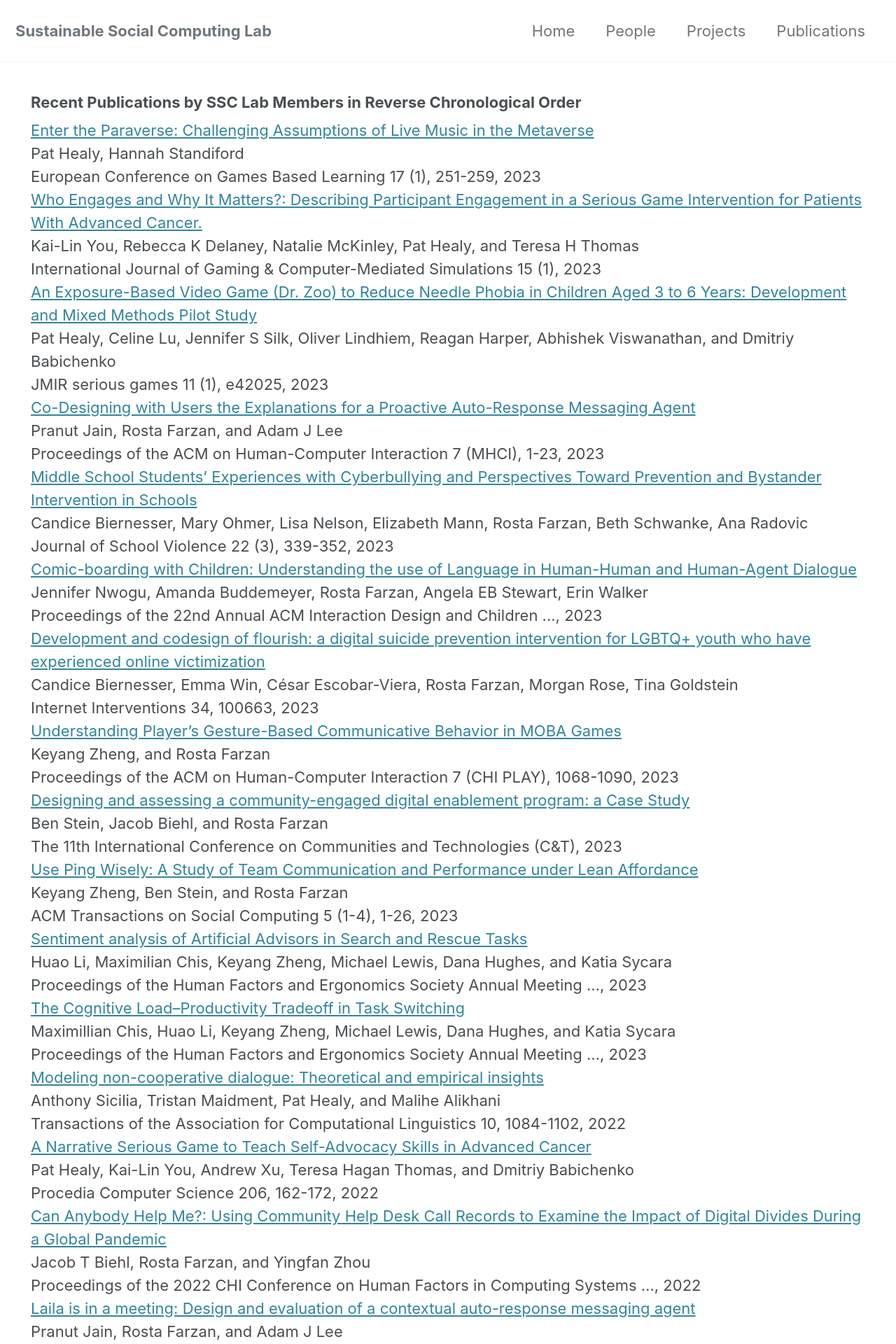
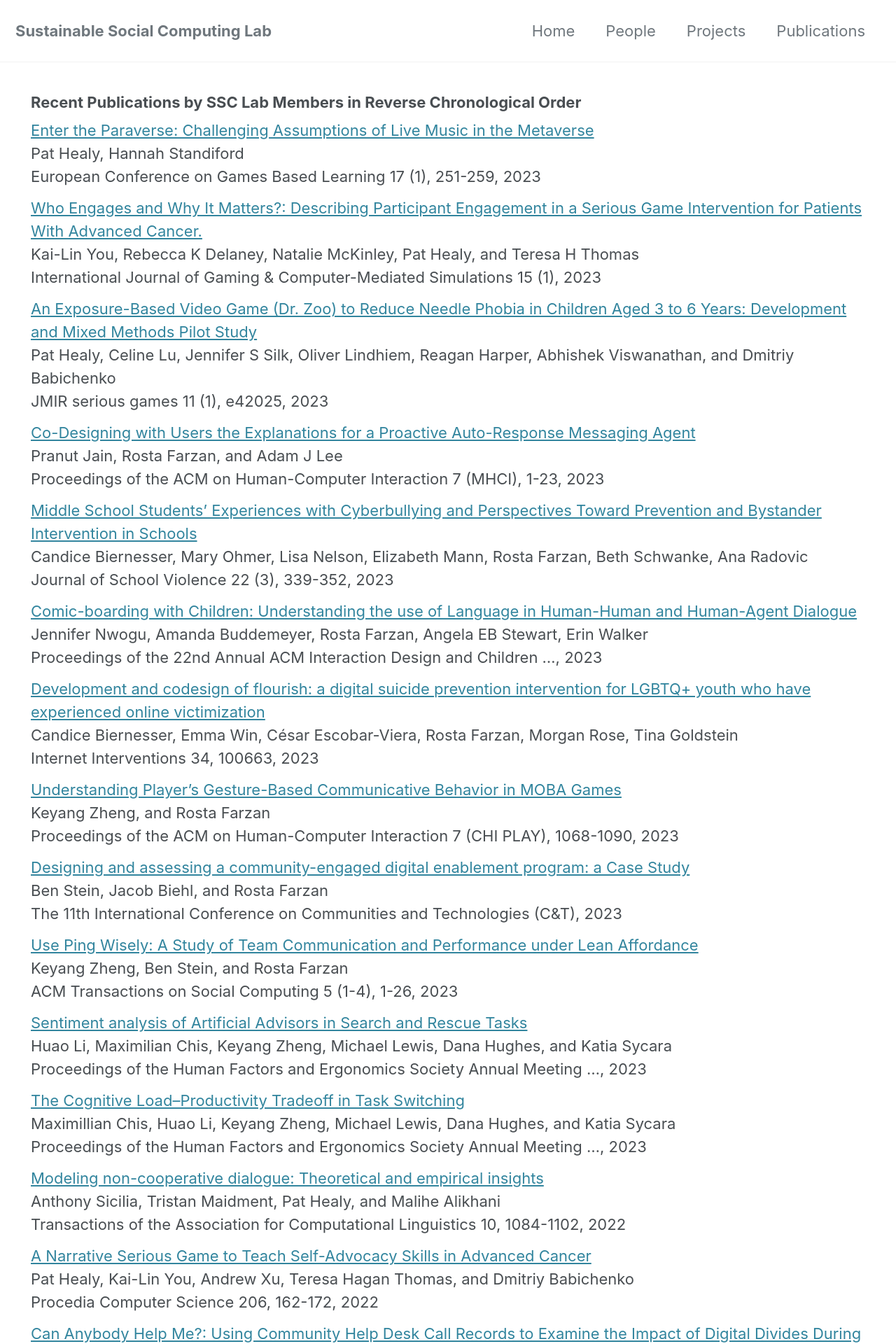
Before and after one commit to SSC-Pitt/SSC-Pitt.github.io, a Jekyll site: the page built from _pages/publications.md, in a window 1280 px wide. Shown: the top 1920 px of the page at 70% size. Built offline with Jekyll 4.4.1, drawn with Linux system fonts in a browser that asks for light colours; cached includes are drawn as plain includes; nearby versions of some CDN libraries; our own code applies the rules of GitHub Pages for plain Markdown files.

Commit message:
Update main.scss

```diff
--- a/assets/css/main.scss
+++ b/assets/css/main.scss
@@ -69,3 +69,7 @@ div.profile-text p.links a{
 .projects-page {
   padding:2rem;
 }
+
+div.publication {
+    margin-bottom: 12px;
+}
```
